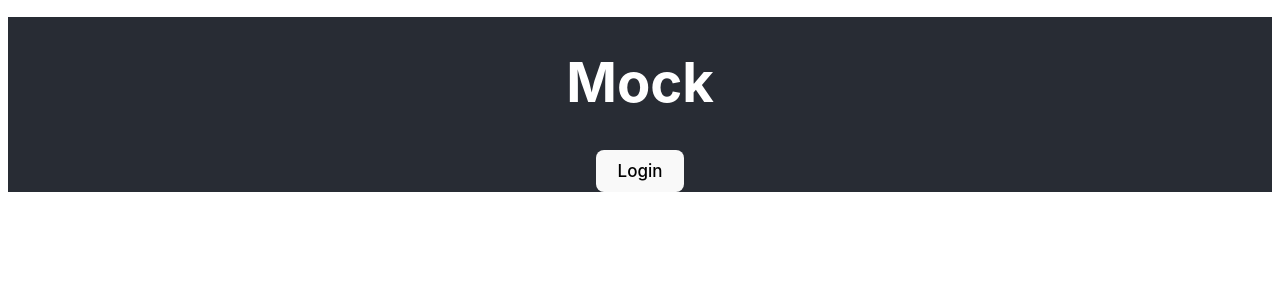
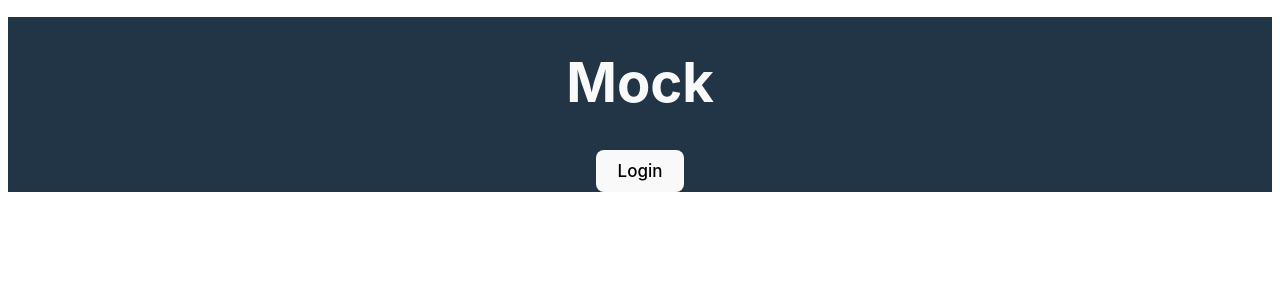
Before and after one commit to cs0320-s24/mock-dkearlen-rmhossai, a React (Vite) app in the folder mock/: page / in a window 1280 px wide. Shown: the top 300 px of the page. Built offline with nearby package versions, Linux system fonts and the light colour scheme.

Commit message:
style: css updated

```diff
--- a/mock/src/styles/App.css
+++ b/mock/src/styles/App.css
@@ -3,12 +3,12 @@
 }
 
 .App-header {
-  background-color: #282c34;
+  background-color: #213547;
   min-height: 8vh;
   display: flex;
   flex-direction: column;
   align-items: center;
   justify-content: center;
   font-size: calc(1px + 2vmin);
-  color: white;
+  color: #f9f9f9;
 }
--- a/mock/src/styles/index.css
+++ b/mock/src/styles/index.css
@@ -16,11 +16,11 @@
 
 a {
   font-weight: 500;
-  color: #646cff;
-  text-decoration: inherit;
+  color: #00587a;
+  text-decoration: none;
 }
 a:hover {
-  color: #535bf2;
+  color: #0082b0;
 }
 
 h1 {
@@ -35,12 +35,12 @@ button {
   font-size: 1em;
   font-weight: 500;
   font-family: inherit;
-  background-color: #d22626;
+  background-color: #ff6f61;
   cursor: pointer;
   transition: border-color 0.25s;
 }
 button:hover {
-  border-color: #646cff;
+  border-color: #00587a;
 }
 button:focus,
 button:focus-visible {
```
Also changed, not shown: mock/src/styles/main.css (+7 -8 lines).
